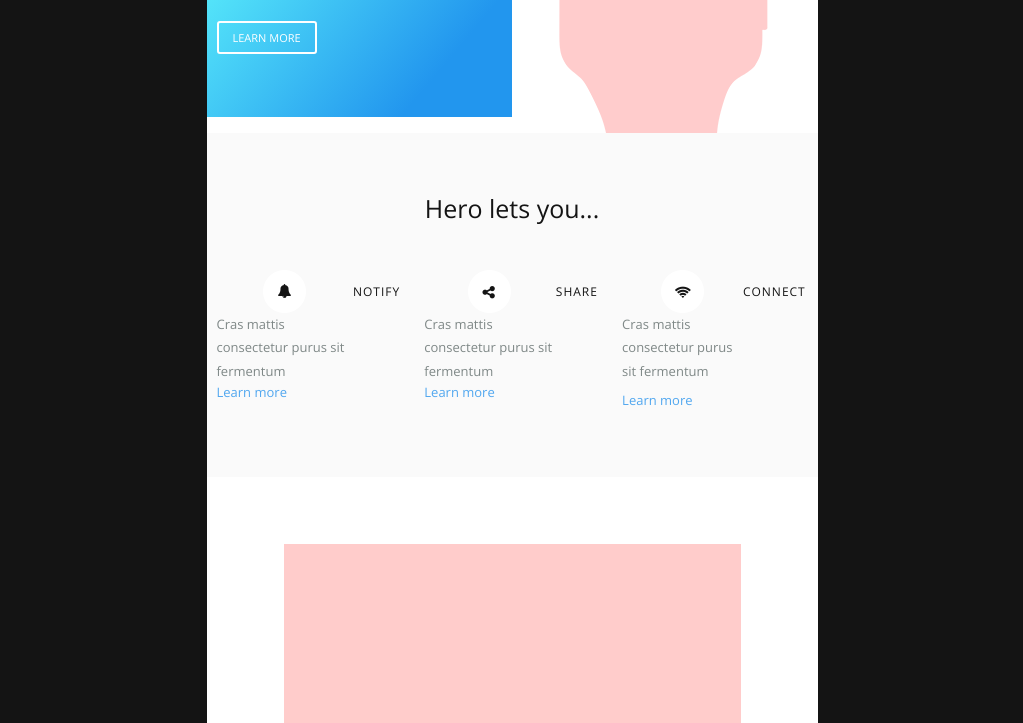
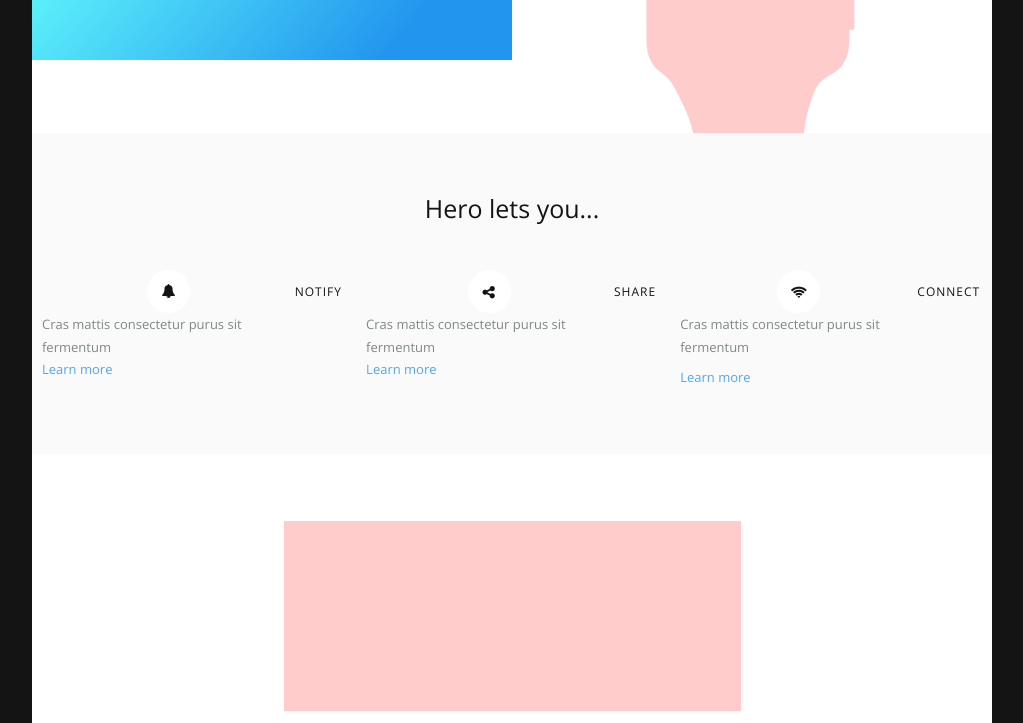
Before and after one commit to phaybein/email_design, a React app: page public/index.html in a window 1280 px wide. Shown: the part 354-1077 px from the top of the page, without its empty margins (128-1151 px from the left). Built offline with nearby package versions, Linux system fonts and the light colour scheme; files whose address does not match are found by name.

Commit message:
starting media queries for responsiveness RE #media-queries #responsive

```diff
--- a/public/index.html
+++ b/public/index.html
@@ -7,6 +7,24 @@
 	<meta name="viewport" content="width=device-width, initial-scale=1">
 	<link rel="stylesheet" href="/css/main.css">
 	<link href="https://fonts.googleapis.com/css?family=Open+Sans:300,400,600,700,800" rel="stylesheet">
+
+	<style>
+		.container {
+			width: 100%;
+		}
+
+		@media screen and (min-width:600px) {
+			.container {
+				width: 600px;
+			}
+		}
+
+		@media screen and (min-width:960px) {
+			.container {
+				width: 960px;
+			}
+		}
+	</style>
 </head>
 
 <body style="background:#141414">
```
